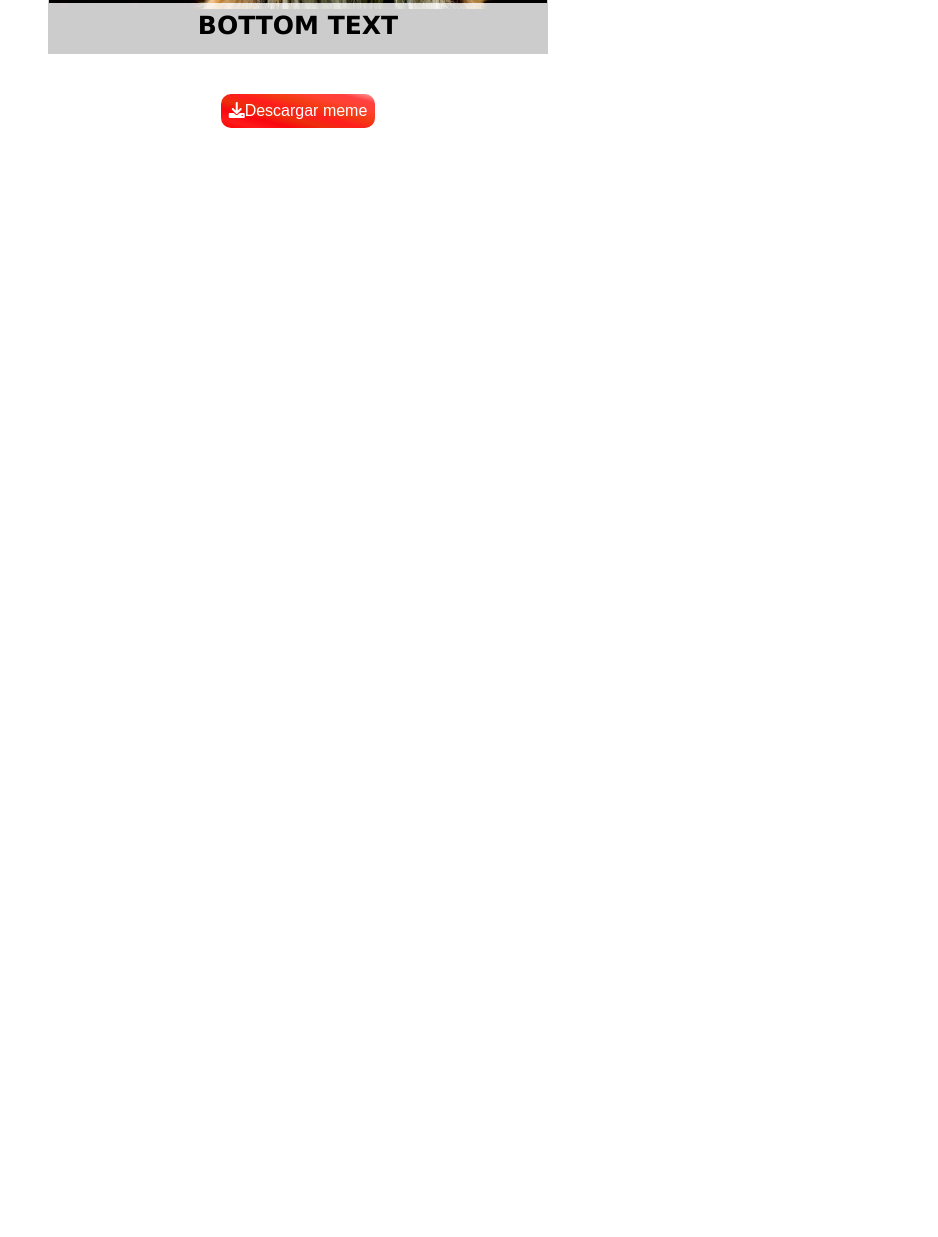
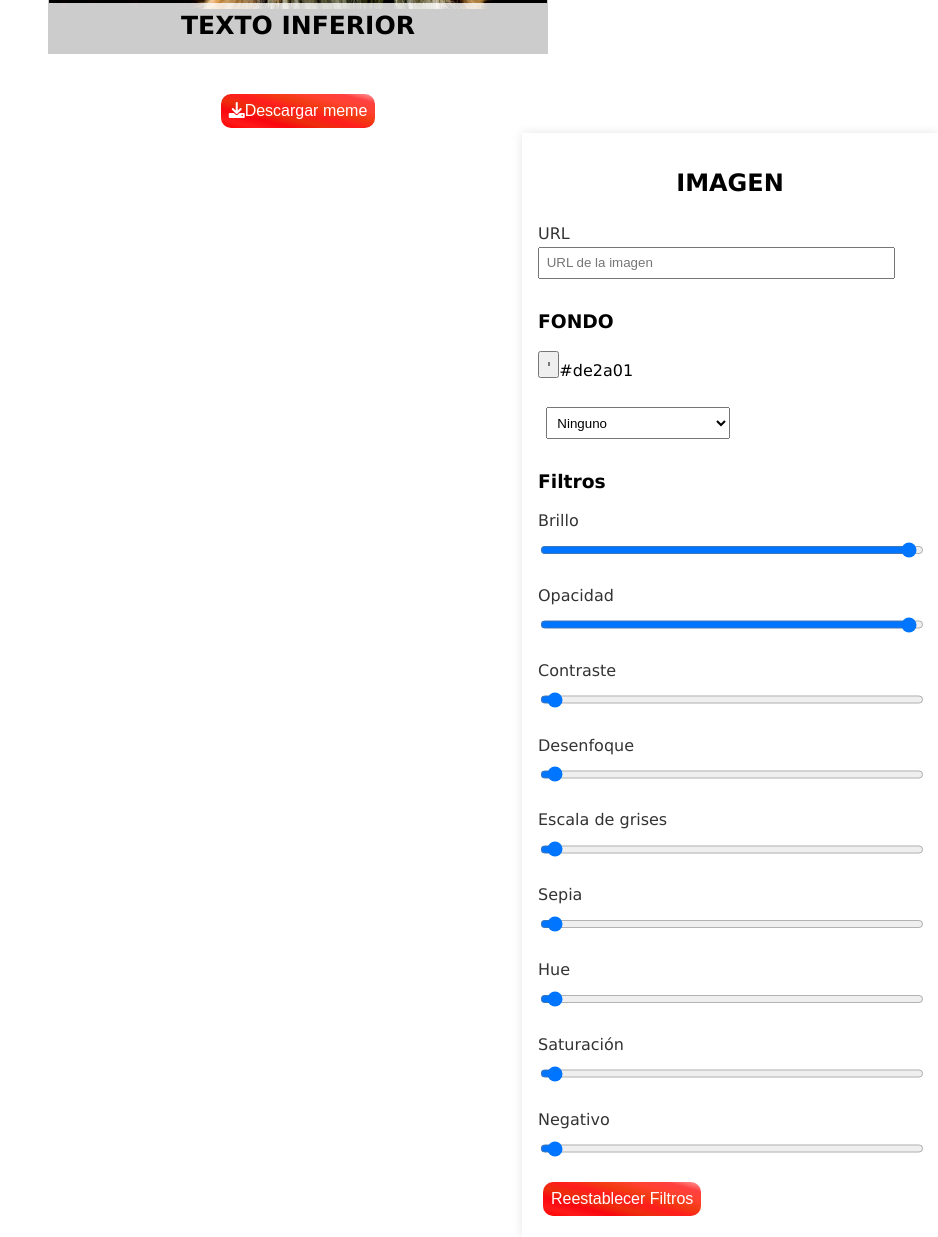
Before and after one commit to RebecaSalas/Editor-De-Memes, a plain HTML site: page index.html in a window 1280 px wide. Shown: the part 509-1746 px from the top of the page, without its empty margins (342-1280 px from the left). Before the commit the page ends 800 px from the top, so only its background shows below. Drawn offline with nearby package versions, Linux system fonts and the light colour scheme.

Commit message:
:sparkles:

```diff
--- a/index.html
+++ b/index.html
@@ -58,21 +58,145 @@
         <!-- FIN DEL PANEL SUPERIOR------>
 
         <!--CUADRO EDITOR DE IMAGEN------>
-        <section class="editor">
+        <main class="editor">
             <div class="meme">
-                <h2 class="meme-texto" id="texto-superior">TOP TEXT</h2>
-                <img
+                <p class="meme-texto" id="texto-superior">TEXTO SUPERIOR</p>
+                <div
+                    class="contenedor"
+                    id="meme-imagen"
                     src=""
-                    alt=""
-                    id="meme-imagen"
-                    aria-label="cuadro de imagen"
-                />
-                <h2 class="meme-texto" id="texto-inferior">BOTTOM TEXT</h2>
+                    alt="Imagen del Meme"
+                ></div>
+                <p class="meme-texto" id="texto-inferior">TEXTO INFERIOR</p>
             </div>
-            <button class="descargar" id="descargar-meme">
+            <button class="descargar">
                 <i class="fa-solid fa-download"></i>Descargar meme
             </button>
-        </section>
+        </main>
         <!--FIN DEL CUADRO EDITOR DE IMAGEN------>
+
+        <!--PANEL DERECHO------>
+        <aside>
+            <!--SECCION IMAGEN--->
+            <section id="seccion-imagen">
+                <h2>IMAGEN</h2>
+                <!--URL IMAGEN-->
+                <div class="img-contenedor">
+                    <label for="imagen-url">URL</label>
+                    <input
+                        type="url"
+                        id="imagen-url"
+                        placeholder="URL de la imagen"
+                    />
+                </div>
+                <!--FONDO-->
+                <h3>FONDO</h3>
+                <div class="fondo-contenedor">
+                    <div class="fondo">
+                        <input
+                            type="color"
+                            id="cambiar-fondo"
+                            value="#de2a01"
+                            name="cambiar color de fondo"
+                        />
+                        <span id="color-fondo" aria-hidden="true">#de2a01</span>
+                    </div>
+                    <select id="opcion-fondo">
+                        <option value="ninguno">Ninguno</option>
+                        <option value="aclarar">Aclarar</option>
+                        <option value="oscurecer">Oscurecer</option>
+                        <option value="diferencia">Diferencia</option>
+                        <option value="luminosidad">Luminosidad</option>
+                        <option value="multiplicar">Multiplicar</option>
+                    </select>
+                </div>
+                <!--FILTROS-->
+                <div class="filtros-contenedor"></div>
+                <h3>Filtros</h3>
+                <label for="brillo">Brillo</label>
+                <input
+                    type="range"
+                    id="brillo"
+                    min="0"
+                    max="1"
+                    step="0.1"
+                    value="1"
+                />
+                <label for="opacidad">Opacidad</label>
+                <input
+                    type="range"
+                    id="opacidad"
+                    min="0"
+                    max="1"
+                    step="0.1"
+                    value="1"
+                />
+                <label for="contraste">Contraste</label>
+                <input
+                    type="range"
+                    id="contraste"
+                    min="100"
+                    max="1000"
+                    step="1"
+                    value="100"
+                />
+                <label for="desenfoque">Desenfoque</label>
+                <input
+                    type="range"
+                    id="desenfoque"
+                    min="0"
+                    max="10"
+                    step="0.1"
+                    value="0"
+                />
+                <label for="escala-grises">Escala de grises</label>
+                <input
+                    type="range"
+                    id="escala-grises"
+                    min="0"
+                    max="100"
+                    step="1"
+                    value="0"
+                />
+                <label for="sepia">Sepia</label>
+                <input
+                    type="range"
+                    id="sepia"
+                    min="0"
+                    max="100"
+                    step="1"
+                    value="0"
+                />
+                <label for="Hue">Hue</label>
+                <input
+                    type="range"
+                    id="matiz"
+                    min="0"
+                    max="359"
+                    step="1"
+                    value="0"
+                />
+                <label for="saturacion">Saturación</label>
+                <input
+                    type="range"
+                    id="saturacion"
+                    min="100"
+                    max="1000"
+                    step="10"
+                    value="100"
+                />
+                <label for="negativo">Negativo</label>
+                <input
+                    type="range"
+                    id="negativo"
+                    min="0"
+                    max="1"
+                    step="0.1"
+                    value="0"
+                />
+                <button id="reestablecer-filtros">Reestablecer Filtros</button>
+            </section>
+            <!--FIN SECCIÓN DE IMAGEN---->
+        </aside>
     </body>
 </html>
--- a/styles.css
+++ b/styles.css
@@ -112,3 +112,76 @@ button {
   transform: scale(1.2);
 }
 /*FIN DEL CUADRO EDITOR DE IMAGEN*/
+
+aside {
+  width: 30%;
+  padding: 1em;
+  background-color: #fff;
+  box-shadow: 0 0 10px rgba(0,0,0,0.1);
+  margin-left: auto; /* Mueve el panel al lado derecho */
+}
+
+#seccion-imagen h2 {
+  text-align: center;
+  color: #000;
+}
+
+#seccion-imagen h3 {
+  text-align: left;
+  color: #000;
+  margin-top: 1em;
+}
+
+.img-contenedor,
+.fondo-contenedor {
+  display: flex;
+  flex-direction: column;
+  align-items: flex-start;
+}
+
+.img-contenedor label,
+.fondo-contenedor label {
+  display: block;
+  margin: 0.5em 0 0.2em;
+  color: #333;
+  text-align: left;
+}
+
+.img-contenedor input[type="url"],
+.fondo-contenedor input[type="color"],
+.fondo-contenedor select {
+  width: calc(100% - 2em);
+  padding: 0.5em;
+  margin-bottom: 1em;
+  box-sizing: border-box;
+}
+
+.fondo {
+  display: flex;
+  align-items: center;
+  margin-bottom: 1em;
+}
+
+.fondo input[type="color"],
+#opcion-fondo {
+  width: 48%;
+}
+
+#opcion-fondo {
+  margin-left: 2%;
+}
+
+/* Estilo para los filtros */
+#seccion-imagen label {
+  display: block;
+  margin: 0.5em 0 0.2em;
+  color: #333;
+  text-align: left;
+}
+
+#seccion-imagen input[type="range"] {
+  width: 100%;
+  padding: 0.5em;
+  margin-bottom: 1em;
+  box-sizing: border-box;
+}
```
